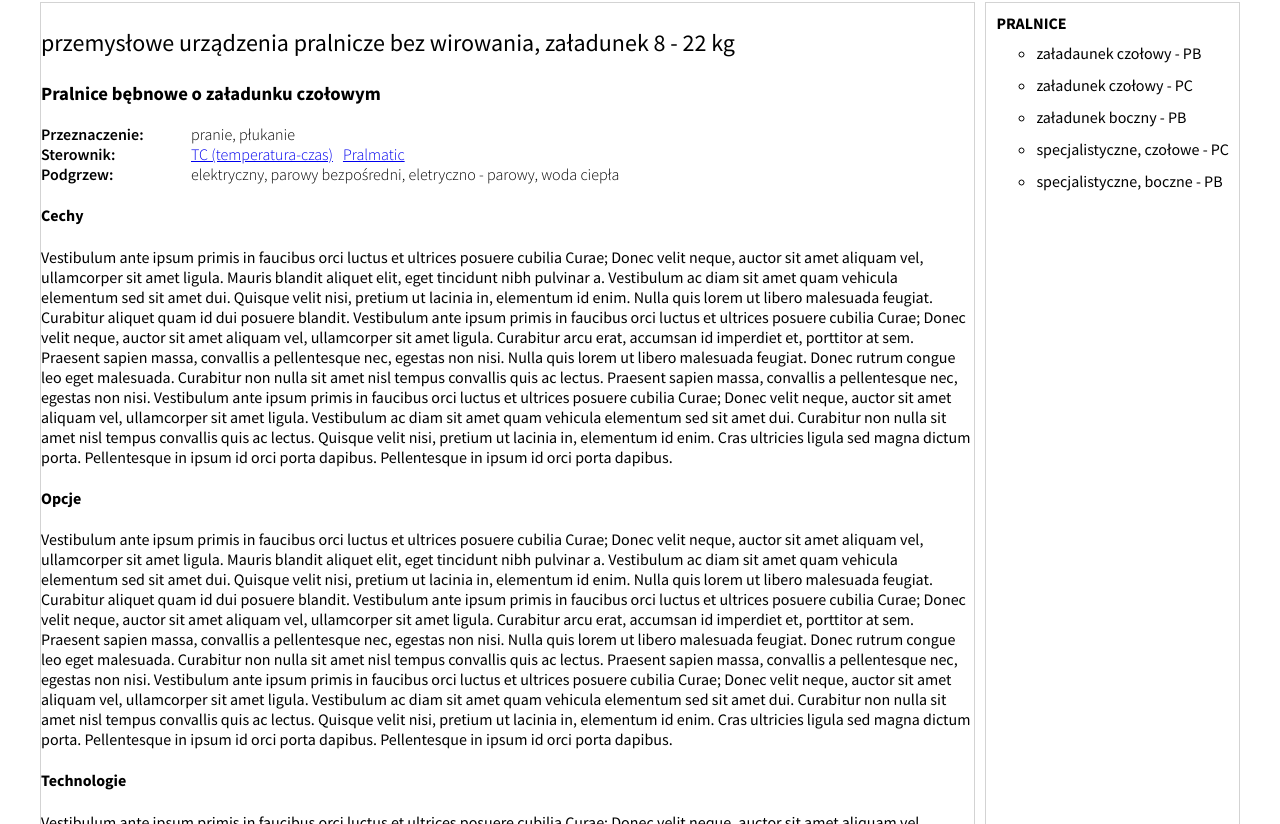
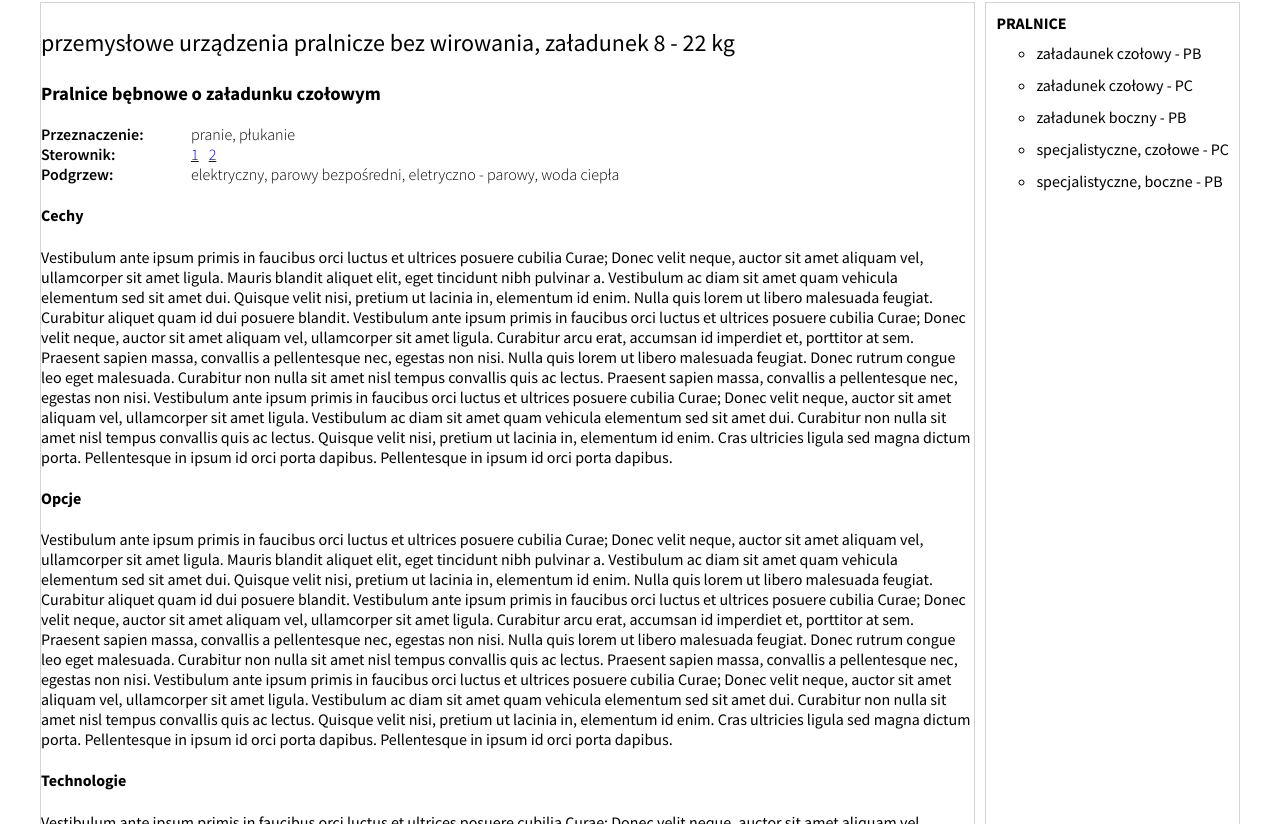
Before and after one commit to krystek77/react-website-client-side, a React (Create React App) app: page /produkty/pralnice in a window 1280 px wide. Shown: the part 1796-2620 px from the top of the page. Built offline with nearby package versions, Linux system fonts and the light colour scheme.

Commit message:
replace control names their ids

```diff
--- a/src/constants/products.js
+++ b/src/constants/products.js
@@ -9,7 +9,7 @@ export const dataProducts = [
       {
         title: 'Pralnice bębnowe o załadunku czołowym',
         subtitle: 'przemysłowe urządzenia pralnicze bez wirowania, załadunek 8 - 22 kg',
-        control_options: ['TC (temperatura-czas)', 'Pralmatic'],
+        control_options: [1,2],
         purpose: ['pranie', 'płukanie'],
         heating: ['elektryczny', 'parowy bezpośredni', 'eletryczno - parowy', 'woda ciepła'],
         g_factor: '',
@@ -21,7 +21,7 @@ export const dataProducts = [
       {
         title: 'Pralnice bębnowe o załadunku czołowym',
         subtitle: 'przemysłowe urządzenia pralnicze bez wirowania, załadunek 30 - 50 kg',
-        control_options: ['TC (temperatura-czas', 'Pralmatic'],
+        control_options: [1,2],
         purpose: ['pranie', 'płukanie'],
         heating: ['elektryczny', 'parowy bezpośredni', 'eletryczno - parowy', 'woda ciepła'],
         g_factor: '',
@@ -33,7 +33,7 @@ export const dataProducts = [
       {
         title: 'Pralnice bębnowe o załadunku bocznym',
         subtitle: 'przemysłowe urządzenia pralnicze bez wirowania, załadunek 30 -50 kg',
-        control_options: ['TC (temperatura-czas'],
+        control_options: [1],
         purpose: ['pranie', 'płukanie'],
         heating: ['elektryczny', 'parowy bezpośredni', 'eletryczno - parowy', 'woda ciepła'],
         g_factor: '',
@@ -45,7 +45,7 @@ export const dataProducts = [
       {
         title: 'Specjalistyczne pralnice bębnowe o załadunku czołowym',
         subtitle: 'przemysłowe urządzenia pralnicze, załadunek 90 - 120 kg',
-        control_options: ['TC (temperatura-czas', 'Pralmatic', 'według ustaleń'],
+        control_options: [1,2,16],
         purpose: ['pranie', 'płukanie', 'farbowanie', 'dekatyzacja'],
         heating: ['elektryczny', 'parowy bezpośredni', 'eletryczno - parowy', 'woda ciepła', 'parowy pośredni'],
         g_factor: '',
@@ -57,7 +57,7 @@ export const dataProducts = [
       {
         title: 'Specjalistyczne pralnice bębnowe o załadunku bocznym',
         subtitle: 'przemysłowe urządzenia pralnicze, załadunek 200 - 300 kg',
-        control_options: ['TC (temperatura-czas', 'Pralmatic', 'według ustaleń'],
+        control_options: [1,2,16],
         purpose: ['pranie', 'płukanie', 'farbowanie', 'dekatyzacja'],
         heating: ['elektryczny', 'parowy bezpośredni', 'eletryczno - parowy', 'woda ciepła', 'parowy pośredni'],
         g_factor: '',
@@ -78,7 +78,7 @@ export const dataProducts = [
       {
         title: 'Pralnicowirówki normalnoobrotowe, Pralma',
         subtitle: 'przemysłowe pralnicowirówki sztywnomocowane, załadunek 10 - 22 kg',
-        control_options: ['Pralmatic'],
+        control_options: [2],
         purpose: ['pranie', 'płukanie', 'wirowanie'],
         heating: ['elektryczny', 'parowy bezpośredni', 'eletryczno - parowy', 'woda ciepła'],
         g_factor: '200',
@@ -90,7 +90,7 @@ export const dataProducts = [
       {
         title: 'Pralnicowirówki normalnoobrotowe, RX',
         subtitle: 'przemysłowe pralnicowirówki sztywnomocowane, załadunek 8 - 52 kg',
-        control_options: ['XControl'],
+        control_options: [3],
         purpose: ['pranie', 'płukanie', 'wirowanie'],
         heating: ['elektryczny', 'parowy bezpośredni', 'eletryczno z przystosowaniem do pary', 'woda ciepła'],
         g_factor: '100-150',
@@ -102,7 +102,7 @@ export const dataProducts = [
       {
         title: 'Pralnicowirówki szybkoobrotowe, RX',
         subtitle: 'przemysłowe pralnicowirówki sztywnomocowane, załadunek 8 - 28 kg',
-        control_options: ['XControl'],
+        control_options: [3],
         purpose: ['pranie', 'płukanie', 'wirowanie'],
         heating: ['elektryczny', 'parowy bezpośredni', 'eletryczno z przystosowaniem do pary', 'woda ciepła'],
         g_factor: '200',
```
